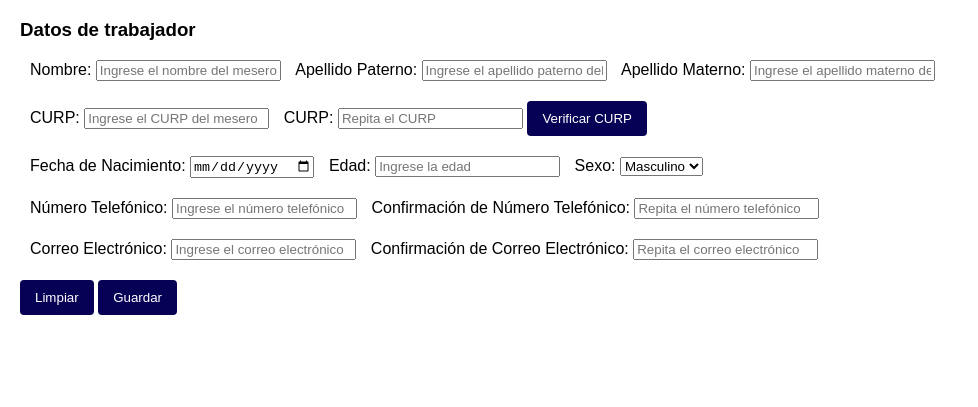
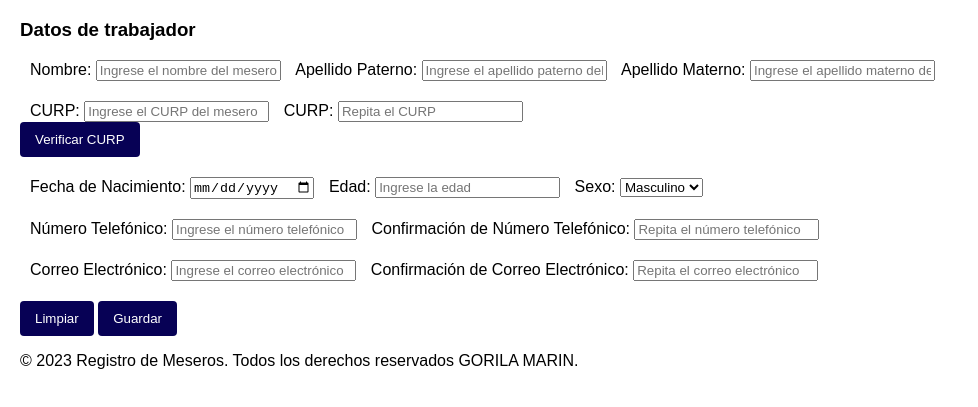
Before and after one commit to angelmss12/meseros.github.io, a plain HTML site: page index.html in a window 1280 px wide. Shown: the part 61-468 px from the top of the page, without its empty margins (0-978 px from the left). Drawn offline with Linux system fonts and the light colour scheme.

Commit message:
Update index.html

```diff
--- a/index.html
+++ b/index.html
@@ -33,8 +33,10 @@
         <label for="curpRepetido">CURP:</label>
         <input type="text" id="curpRepetido" name="curpRepetido" placeholder="Repita el CURP" required>
 
-        <!-- Botón de validación del CURP -->
+        <!-- <Botón de validación del CURP -->
+        <div class="botonse">
         <button type="button" onclick="validarCURP()">Verificar CURP</button>
+        </div>
       </div>
 
         <!-- Sección para la fecha de nacimiento y sexo -->
@@ -74,6 +76,11 @@
 
 
     <button type="submit">Guardar</button>
+
+    <footer>
+      <p>© 2023 Registro de Meseros. Todos los derechos reservados GORILA MARIN.</p>
+  </footer>
+
   </form>
   <script src="script.js"></script>
 
```
Lines whose indentation alone changed are shown as unchanged.
